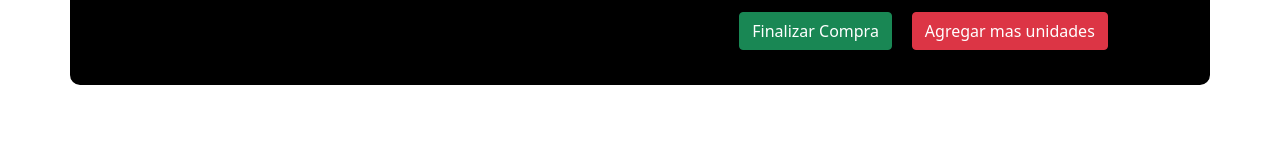
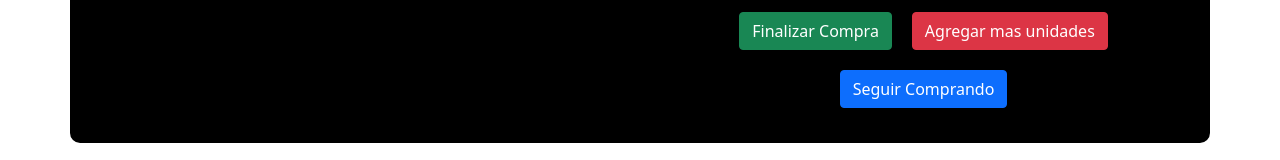
Before and after one commit to vic-ruiz/ruiz-manga, a React (Create React App) app: page /item/1 in a window 1280 px wide. Both pictures are taken after a click on the button "Agregar a Carrito de Compra". Shown: the part 366-526 px from the top of the page. Built offline with nearby package versions, Linux system fonts and the light colour scheme; no server answers; the database is empty.

Commit message:
returnHome

```diff
--- a/src/components/ItemDetail/ItemDetail.jsx
+++ b/src/components/ItemDetail/ItemDetail.jsx
@@ -1,7 +1,7 @@
 import React, { useState } from "react";
 import { ItemCount } from "../ItemCount/ItemCount";
 import "./ItemDetail.scss";
-import { Link } from "react-router-dom";
+import { Link, useNavigate } from "react-router-dom";
 import { useCart } from "../../context/CartContext";
 import { Card, Container, ListGroup, Row, Col, Button } from "react-bootstrap";
 
@@ -9,6 +9,8 @@
   const { addItem, isInCart } = useCart();
 
   const [counter, setCounter] = useState(1);
+
+  const navigate = useNavigate();
 
   const addItemHandle = () => {
     addItem(item, counter);
@@ -25,7 +27,7 @@
     <Container>
       <Row className="detailRow">
         <Col xs={10} sm={8} md={6} lg={6}>
-        <Card.Img variant="top" src={item.img} />
+          <Card.Img variant="top" src={item.img} />
         </Col>
         <Col xs={10} sm={8} md={6} lg={6}>
           <Card className="itemDetail">
@@ -53,6 +55,8 @@
                     {" "}
                     Agregar mas unidades
                   </Button>
+
+                  <Button onClick={() => navigate(`/`)}> Seguir Comprando</Button>
                 </div>
               ) : (
                 <Button variant="primary" onClick={addItemHandle}>
```
